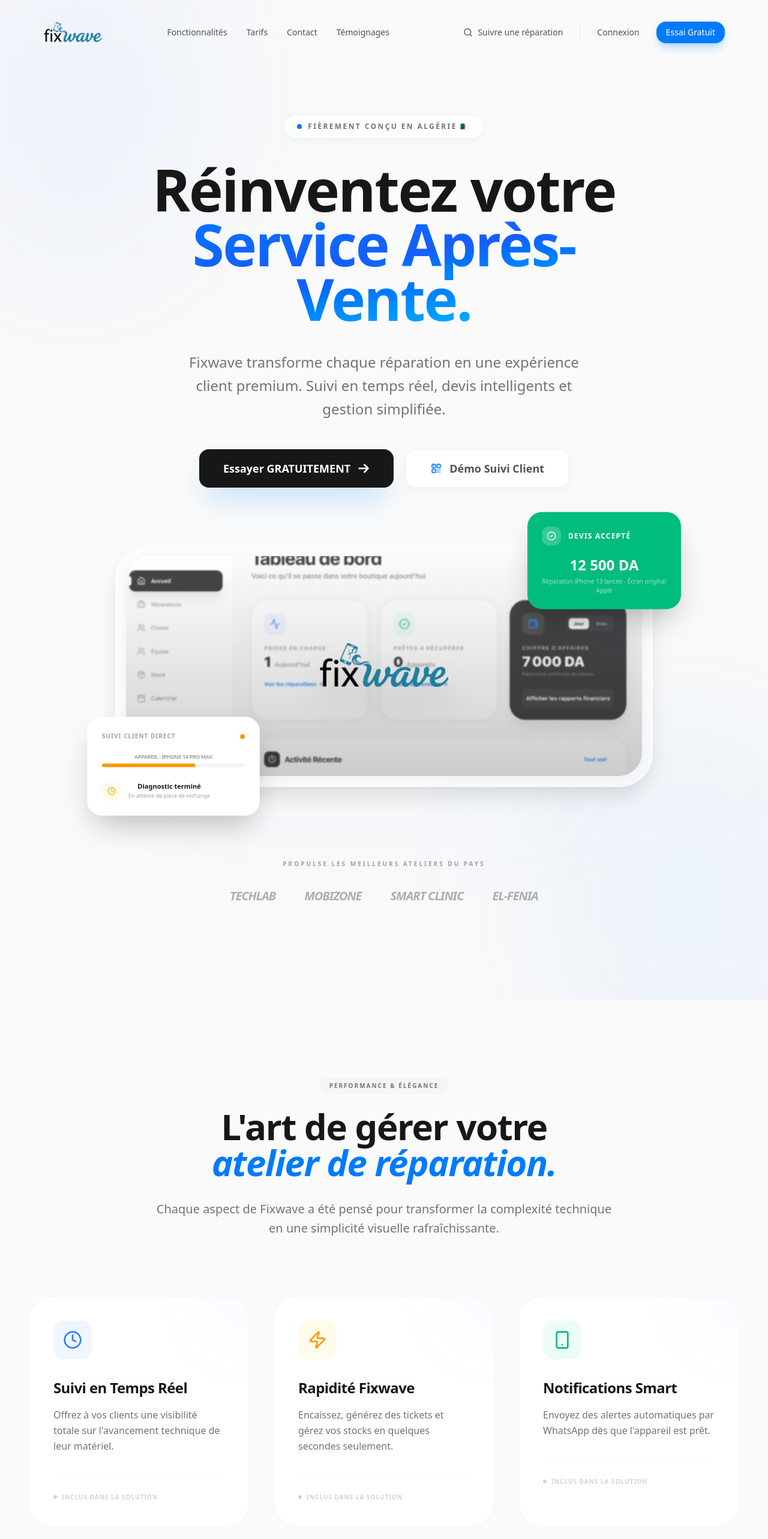
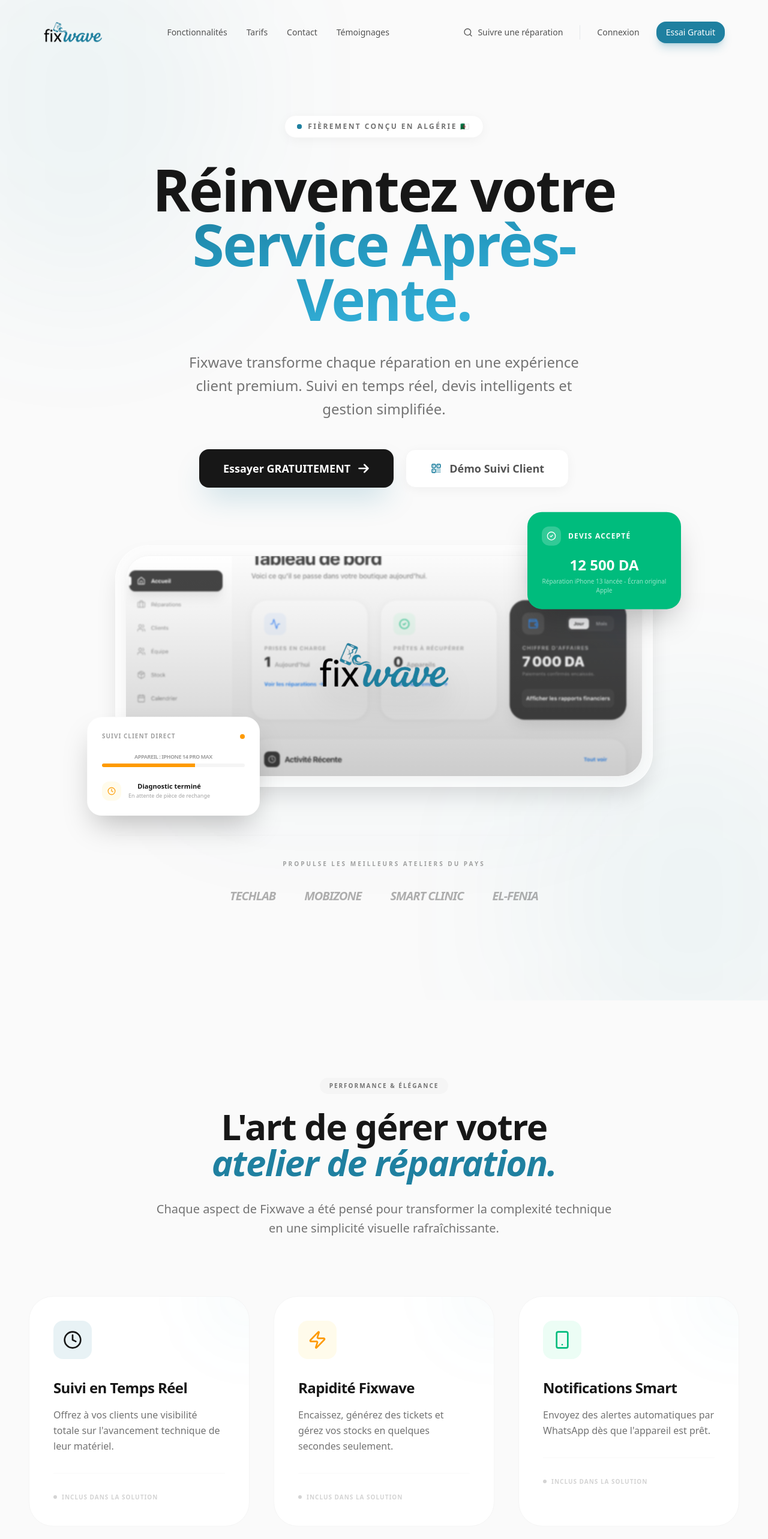
Before and after one commit to Malmeu/jitone, a Next.js app: page / in a window 1280 px wide. Shown: the top 2566 px of the page at 60% size. Built offline with nearby package versions, Linux system fonts and the light colour scheme.

Commit message:
color change

```diff
--- a/app/globals.css
+++ b/app/globals.css
@@ -25,8 +25,8 @@
   --background: #FAFAFA;
   --foreground: #171717;
   --card: #FFFFFF;
-  --primary: #007AFF;
-  --primary-hover: #5DA9FF;
+  --primary: #1f80a0;
+  --primary-hover: #269cc3;
   --success: #34C759;
   --warning: #FF9500;
   --neutral: #8E8E93;
--- a/components/landing/Features.tsx
+++ b/components/landing/Features.tsx
@@ -8,8 +8,8 @@
         icon: Clock,
         title: "Suivi en Temps Réel",
         description: "Offrez à vos clients une visibilité totale sur l'avancement technique de leur matériel.",
-        color: "bg-blue-500",
-        light: "bg-blue-50"
+        color: "bg-[#1f80a0]",
+        light: "bg-[#1f80a0]/10"
     },
     {
         icon: Zap,
@@ -43,8 +43,8 @@
         icon: Users,
         title: "Expérience Client",
         description: "Fidélisez votre clientèle avec une interface de suivi digne des plus grandes marques.",
-        color: "bg-sky-500",
-        light: "bg-sky-50"
+        color: "bg-[#1f80a0]",
+        light: "bg-[#1f80a0]/10"
     }
 ];
 
--- a/components/landing/Hero.tsx
+++ b/components/landing/Hero.tsx
@@ -10,7 +10,7 @@
         <section className="relative pt-32 pb-20 md:pt-48 md:pb-40 overflow-hidden bg-[#FAFAFA]">
             {/* Background Aesthetic */}
             <div className="absolute top-0 left-1/2 -translate-x-1/2 w-full h-full pointer-events-none overflow-hidden">
-                <div className="absolute top-[-10%] left-[-10%] w-[40%] h-[40%] bg-blue-500/5 rounded-full blur-[120px] animate-pulse" />
+                <div className="absolute top-[-10%] left-[-10%] w-[40%] h-[40%] bg-primary/5 rounded-full blur-[120px] animate-pulse" />
                 <div className="absolute bottom-[-10%] right-[-10%] w-[40%] h-[40%] bg-primary/5 rounded-full blur-[120px]" />
             </div>
 
@@ -40,7 +40,7 @@
                         className="text-5xl md:text-8xl font-black tracking-tight text-neutral-900 leading-[0.95] mb-10"
                     >
                         Réinventez votre <br />
-                        <span className="text-transparent bg-clip-text bg-gradient-to-br from-primary via-blue-600 to-sky-400">
+                        <span className="text-transparent bg-clip-text bg-gradient-to-br from-primary via-[#269cc3] to-[#3ab9e2]">
                             Service Après-Vente.
                         </span>
                     </motion.h1>
```
